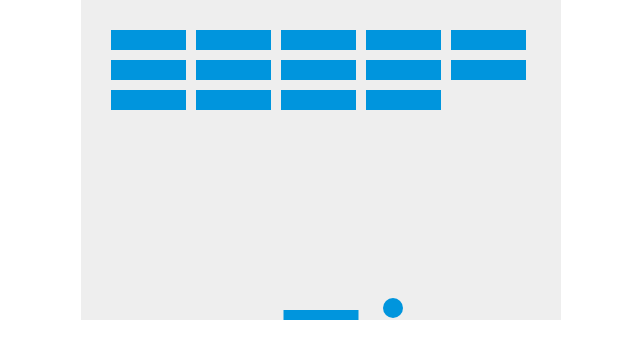
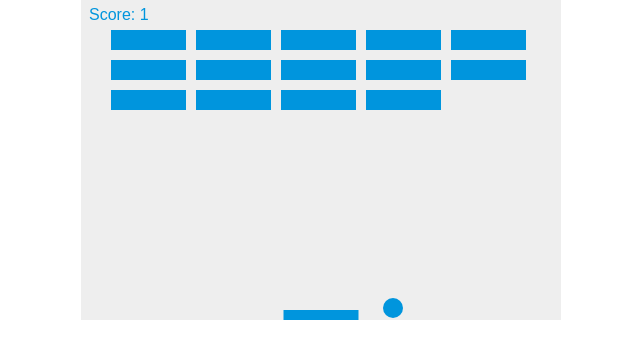
Before and after one commit to Aldo10012/BreakOut, a plain HTML site: page index.html in a window 1280 px wide. Shown: the full height of the page, 319-959 px from the left. Drawn offline with Linux system fonts and the light colour scheme.

Commit message:
completed step 8

```diff
--- a/index.html
+++ b/index.html
@@ -47,6 +47,9 @@
         }
     }
 
+    // for scores
+    var score = 0;
+
     // for button on keyboard
     var rightPressed = false;
     var leftPressed = false;
@@ -82,6 +85,13 @@
                     if(x > b.x && x < b.x+brickWidth && y > b.y && y < b.y+brickHeight) {
                         dy = -dy;
                         b.status = 0;
+                        score++;
+
+                        if(score == brickRowCount*brickColumnCount) {
+                            alert("YOU WIN, CONGRATULATIONS!");
+                            document.location.reload();
+                            clearInterval(interval); // Needed for Chrome to end game
+                        }
                     }
                 }
             }
@@ -89,6 +99,12 @@
     }
 
     // UI
+    function drawScore() {
+        ctx.font = "16px Arial";
+        ctx.fillStyle = "#0095DD";
+        ctx.fillText("Score: "+score, 8, 20);
+    }
+
     function drawBall() {
         ctx.beginPath();
         ctx.arc(x, y, ballRadius, 0, Math.PI*2);
@@ -128,6 +144,7 @@
         drawBricks();
         drawBall();
         drawPaddle();
+        drawScore();
         collisionDetection();
 
         // ball hit left or right side
```
